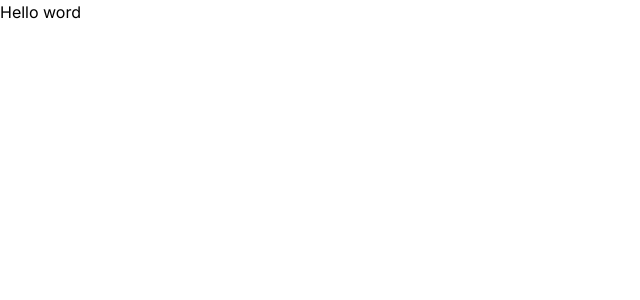
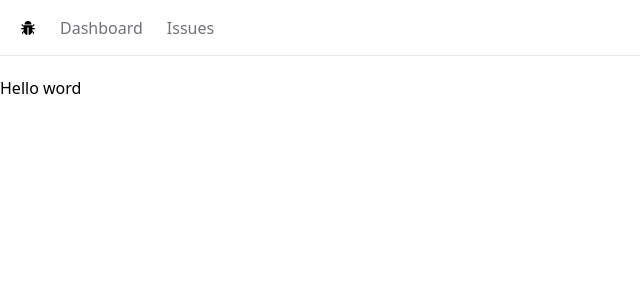
Before and after one commit to le0zh0u/issue-tracker, a Next.js app: page / in a window 1280 px wide. Shown: the top 300 px of the page, without its empty margins (0-640 px from the left). Built offline with nearby package versions, Linux system fonts and the light colour scheme.

Commit message:
build the nav bar

```diff
--- /dev/null
+++ b/app/NavBar.tsx
@@ -0,0 +1,26 @@
+import Link from 'next/link'
+import React from 'react'
+import { AiFillBug } from "react-icons/ai";
+
+const NavBar = () => {
+
+    const links = [
+        {label: 'Dashboard', href: '/'},
+        {label: 'Issues', href: '/issues'},
+    ]
+
+  return (
+    <nav className='flex space-x-6 border-b mb-5 px-5 h-14 items-center'>
+        <Link href="/"><AiFillBug /></Link>
+        <ul className='flex space-x-6'>
+            {links.map((link) => (
+                <Link
+                    key={link.href}
+                    className='text-zinc-500 hover:text-zinc-800 transition-colors'
+                    href={link.href}>{link.label }</Link> )) }
+        </ul>
+    </nav>
+  )
+}
+
+export default NavBar
--- a/app/layout.tsx
+++ b/app/layout.tsx
@@ -1,6 +1,7 @@
 import type { Metadata } from "next";
 import { Inter } from "next/font/google";
 import "./globals.css";
+import NavBar from "./NavBar";
 
 const inter = Inter({ subsets: ["latin"] });
 
@@ -16,7 +17,10 @@
 }>) {
   return (
     <html lang="en">
-      <body className={inter.className}>{children}</body>
+      <NavBar />
+      <main>
+        {children}
+      </main>
     </html>
   );
 }
```
Also changed, not shown: package.json (+5 -4 lines), 1 other file (tests, documents, lock files or other folders).
